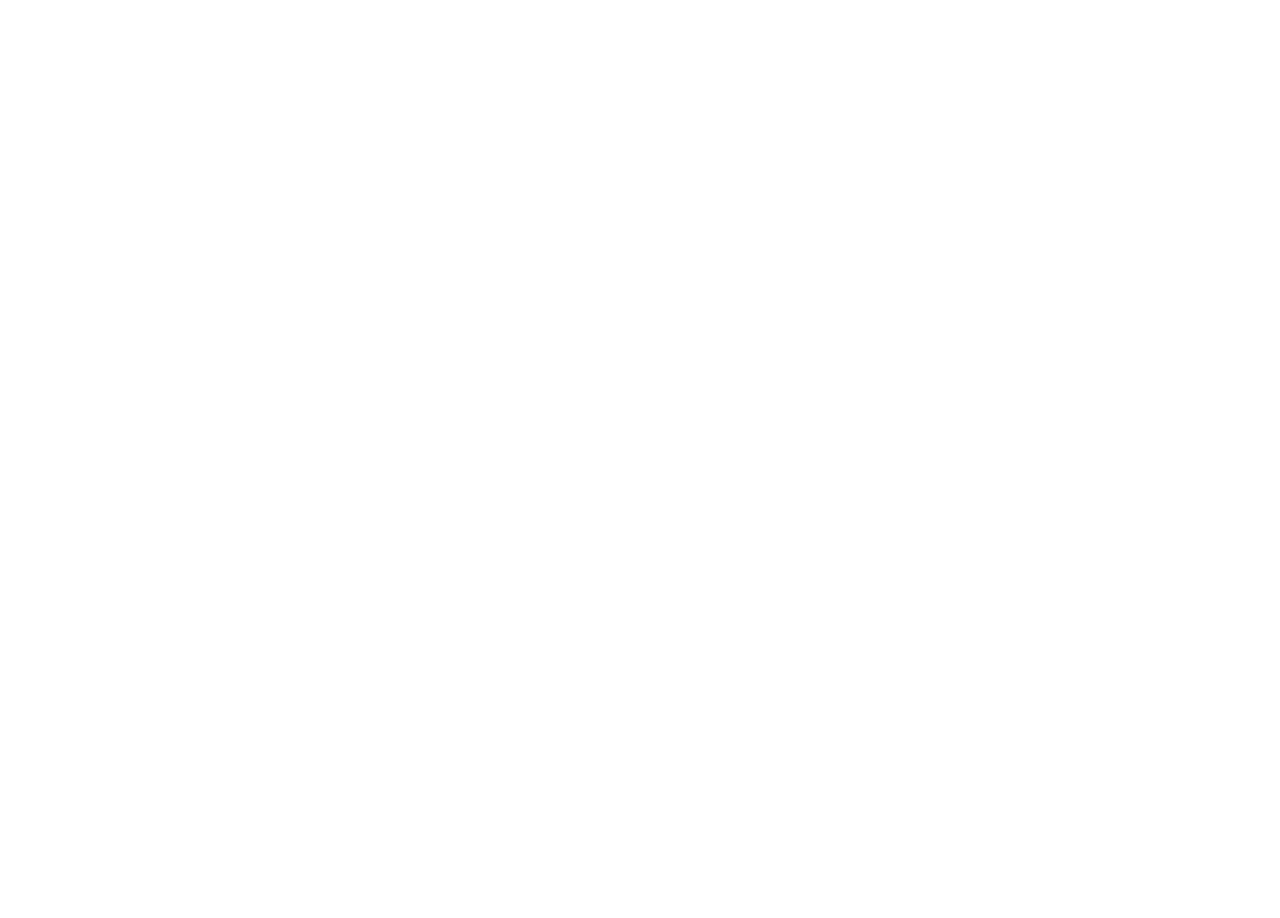
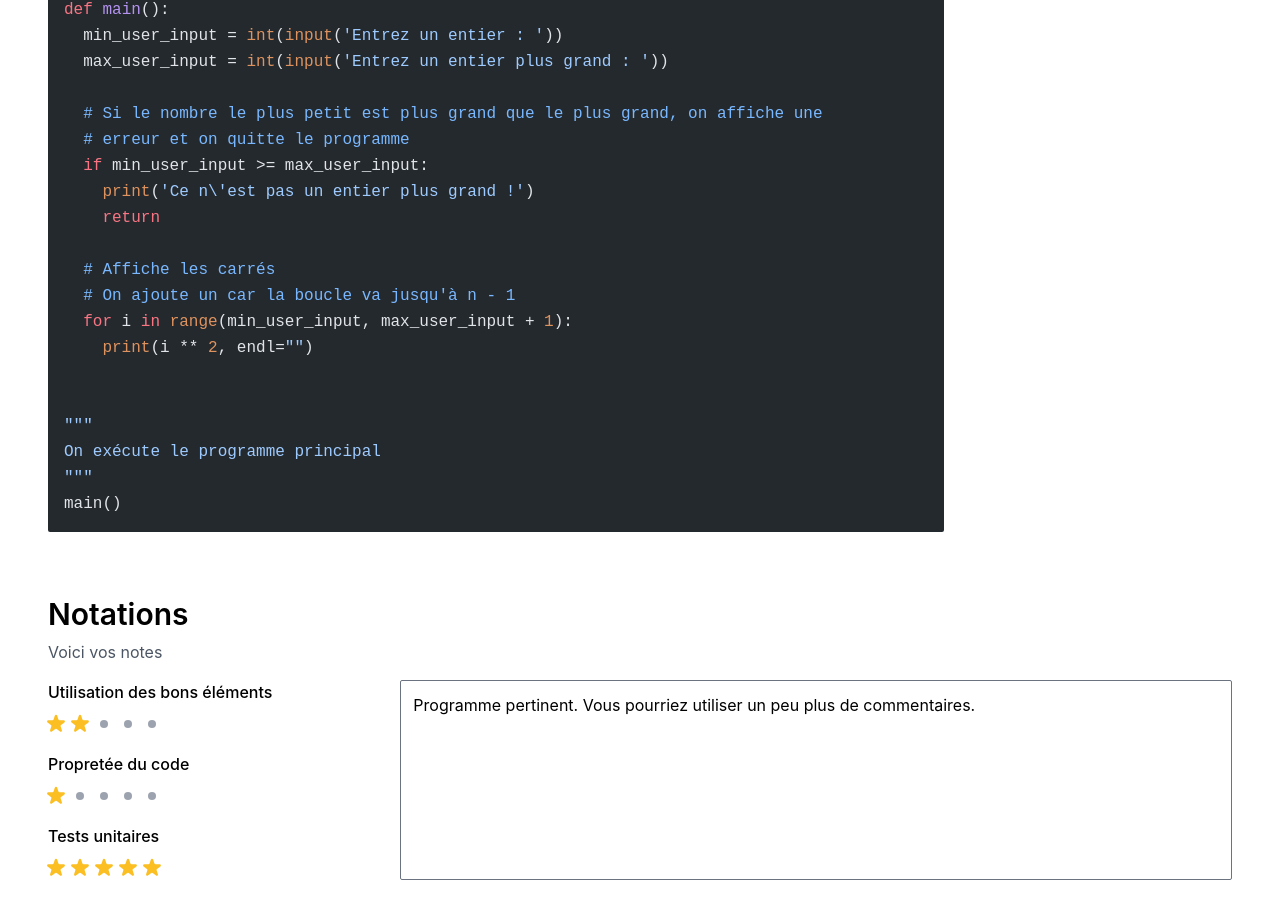
Before and after one commit to ctrl-plus-w/code-validator-client, a Next.js app: page /student/evaluations/1 in a window 1280 px wide. Shown: the part 934-1852 px from the top of the page. Before the commit the page ends 800 px from the top, so only its background shows below. Built offline with nearby package versions, Linux system fonts and the light colour scheme.

Commit message:
Made the student evaluation page

```diff
--- a/src/pages/student/evaluations/[evaluationId].tsx
+++ b/src/pages/student/evaluations/[evaluationId].tsx
@@ -1,28 +1,140 @@
-import { useState } from 'react';
+import { useCallback, useState } from 'react';
+import { v4 as uuidv4 } from 'uuid';
 
+import type { FormEvent, FC } from 'react';
 import type { NextPage } from 'next';
+
+import clsx from 'clsx';
+
+import { StarIcon } from '@heroicons/react/solid';
 
 import StudentLayout from '@layout/StudentLayout';
 
-import Title from '@element/Title';
+import Container from '@module/Container';
+import Markdown from '@module/Markdown';
+import Heading from '@module/Heading';
+import Code from '@module/Code';
+
+import FileInput from '@element/FileInput';
+import Button from '@element/Button';
+import Text from '@element/Text';
+
+import generateArray from '@util/array.util';
 
 import { studentEvaluations } from '@constant/evaluations';
 
-import Markdown from '@module/Markdown';
+interface IAnswerProps {
+  evaluation: IStudentEvaluation;
+}
+
+const Answer: FC<IAnswerProps> = ({ evaluation }) => {
+  return (
+    <Container className="mt-16" col>
+      <Heading title="Réponse" subtitle="Voici la réponse" />
+
+      <Code language="python" customStyle={{}}>
+        {evaluation.infos.answer}
+      </Code>
+    </Container>
+  );
+};
+
+const AnswerForm: FC = () => {
+  const [file, setFile] = useState<File | null>(null);
+
+  const handleSubmit = useCallback((event: FormEvent) => {
+    event.preventDefault();
+  }, []);
+
+  return (
+    <Container className="mt-16" full col>
+      <form className="flex flex-col w-full" onSubmit={handleSubmit}>
+        <FileInput
+          label="Fichier"
+          name="file"
+          value={file}
+          setValue={setFile}
+          className="w-72 mb-16"
+          required
+        />
+
+        <Button htmlType="submit" className="ml-auto mt-auto">
+          Envoyer
+        </Button>
+      </form>
+    </Container>
+  );
+};
+
+interface INoteProps {
+  name: string;
+  note: number;
+}
+
+const Note: FC<INoteProps> = ({ name, note }) => {
+  return (
+    <Container col>
+      <p className="text-base font-medium mb-2">
+        <span className="text-black">{name}</span>
+      </p>
+
+      <Container className="gap-1">
+        {generateArray(5, 1).map((_, index) => (
+          <div className="flex items-center justify-center w-6 h-6 -ml-1" key={uuidv4()}>
+            {index + 1 <= note ? (
+              <StarIcon className={clsx(['w-6 h-6 text-yellow-400'])} />
+            ) : (
+              <div className="w-2 h-2 bg-gray-400 rounded-full" />
+            )}
+          </div>
+        ))}
+      </Container>
+    </Container>
+  );
+};
+
+interface INotationProps {
+  evaluation: IStudentEvaluation;
+}
+
+const Notation: FC<INotationProps> = ({ evaluation }) => {
+  return (
+    <Container className="mt-16" full col>
+      <Heading className="mb-4" title="Notations" subtitle="Voici vos notes" />
+
+      <Container className="gap-32">
+        <Container className="gap-4" fullVertical col>
+          <Note
+            name="Utilisation des bons éléments"
+            note={evaluation.infos.elementUsageNote || 0}
+          />
+          <Note name="Propretée du code" note={evaluation.infos.cleanlinessNote || 0} />
+          <Note name="Tests unitaires" note={evaluation.infos.unitTestNote || 0} />
+        </Container>
+
+        <Text className="px-3 py-3 flex-grow rounded-sm border border-gray-500">
+          {evaluation.infos.remark}
+        </Text>
+      </Container>
+    </Container>
+  );
+};
 
 const Evaluations: NextPage = () => {
   const [evaluation] = useState(studentEvaluations[0]);
-
-  // TODO : Make the file input and the conditional rendering depending on the evaluation status.
+  const [status] = useState(evaluation.infos.status);
 
   return (
-    <StudentLayout className="flex flex-col items-start">
-      <Title>{evaluation.title}</Title>
-      <Title className="mt-2" level={3}>
-        Répondre à l&apos;évaluation
-      </Title>
+    <StudentLayout className="flex flex-col items-start pb-12">
+      <Heading title={evaluation.title} subtitle="Répondre à l'évaluation" />
 
       <Markdown className="mt-8" content={evaluation.description} />
+
+      {status === 'waiting' && <AnswerForm />}
+
+      {status !== 'waiting' && <Answer {...{ evaluation }} />}
+
+      {status === 'done' && <Notation {...{ evaluation }} />}
     </StudentLayout>
   );
 };
```
